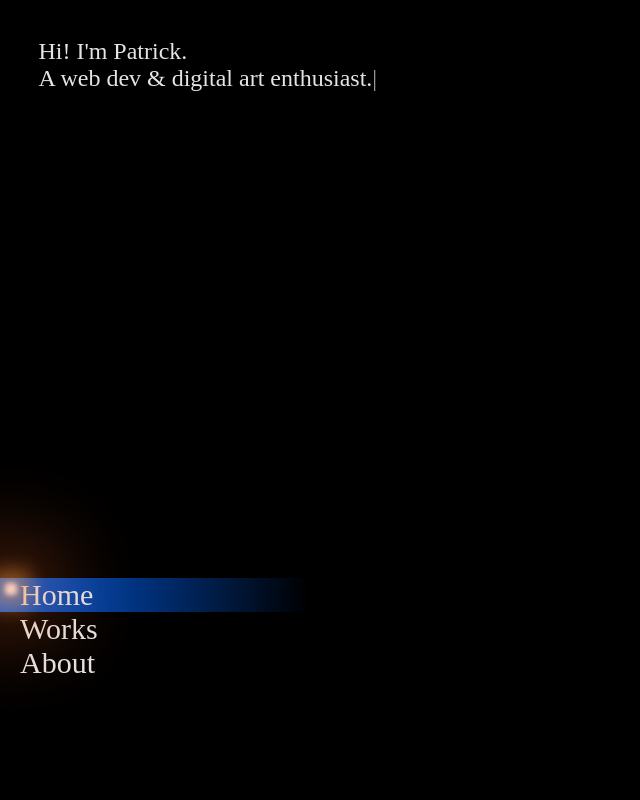
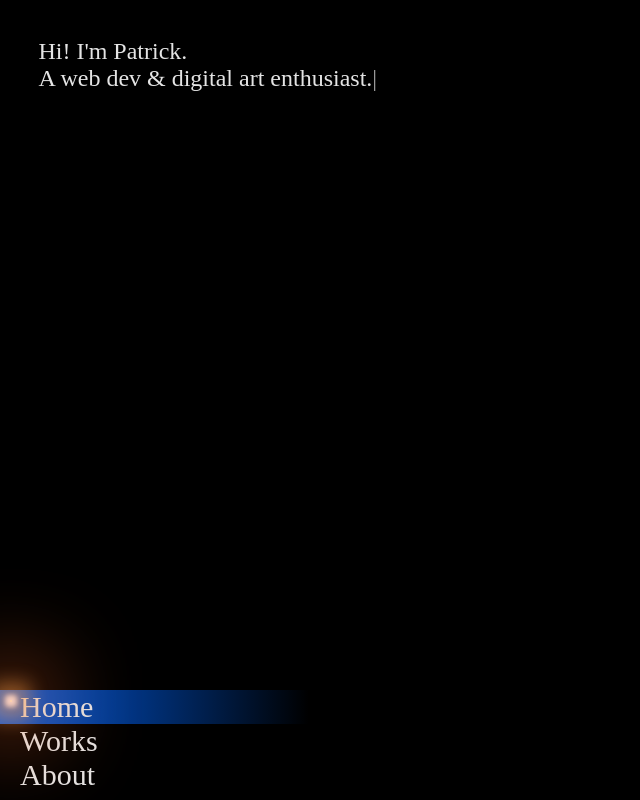
Before and after one commit to RelativeBinary/RelativeBinary.github.io, a React (Create React App) app: page / in a window 1280 px wide. Shown: the whole page, without its empty margins (0-640 px from the left). Built offline with nearby package versions, Linux system fonts and the light colour scheme.

Commit message:
move nav group lower in page

```diff
--- a/src/App.css
+++ b/src/App.css
@@ -127,7 +127,7 @@ body,
 .navbar {
   position: absolute;
   z-index: 5;
-  bottom: 15%;
+  bottom: 1%;
   left: 0%
 }
 
```
